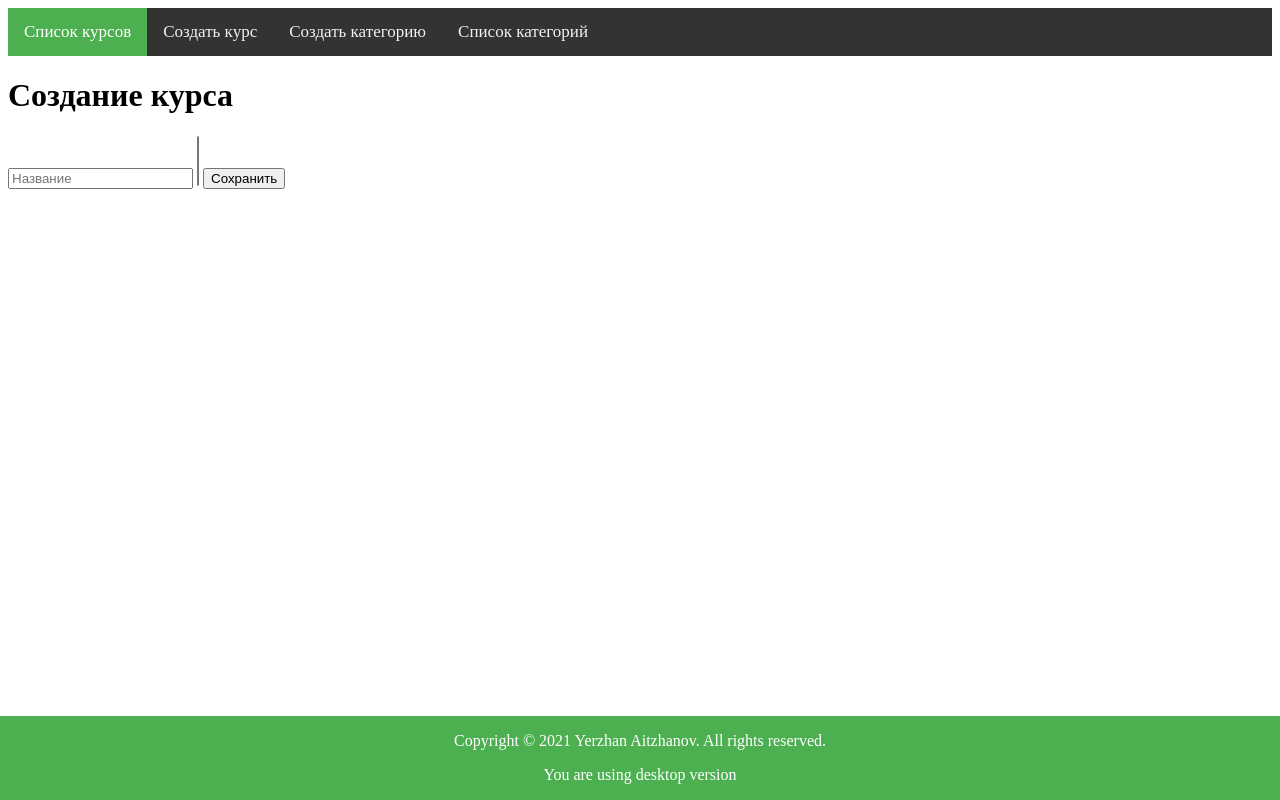
After one commit to yaitzhan/wsgi-framework-usage-example, a Python web app: template templates/create_course.html in a window 1280 px wide. The commit adds this page. Run offline with Jinja, Linux system fonts and the light colour scheme; the template is opened without the code that fills it, so the values that code supplies are empty.

Commit message:
added templating hierarchy, added some new routes

```diff
--- /dev/null
+++ b/templates/base.html
@@ -0,0 +1,74 @@
+<!DOCTYPE html>
+<html lang="en">
+<head>
+    <meta charset="UTF-8" name="viewport" content="width=device-width, initial-scale=1.0, user-scalable=no, maximum-scale=1.0, minimum-scale=1.0">
+    <title>
+        {% block title %}
+        {% endblock %}
+    </title>
+    <style>
+        .footer {
+           position: fixed;
+           left: 0;
+           bottom: 0;
+           width: 100%;
+           background-color: #4caf50;
+           color: white;
+           text-align: center;
+        }
+
+        .header {
+           position: fixed;
+           left: 0;
+           top: 0;
+           width: 100%;
+           background-color: #fcba03;
+           color: white;
+           text-align: center;
+        }
+
+        ul {
+            list-style-type: none;
+            margin: 0;
+            padding: 0;
+        }
+
+        .topnav {
+            overflow: hidden;
+            background-color: #333;
+        }
+
+        .topnav a {
+            float: left;
+            color: #f2f2f2;
+            text-align: center;
+            padding: 14px 16px;
+            text-decoration: none;
+            font-size: 17px;
+        }
+
+        .topnav a:hover {
+            background-color: #ddd;
+            color: black;
+        }
+
+        .topnav a.active {
+            background-color: #4CAF50;
+            color: white;
+        }
+    </style>
+</head>
+<body>
+    {% include "navbar.html" %}
+    {% block body %}
+    {% endblock %}
+<div class="footer">
+    <p>Copyright © 2021 Yerzhan Aitzhanov. All rights reserved.</p>
+    {% if mobile %}
+        <p>You are using mobile version</p>
+    {% else %}
+        <p>You are using desktop version</p>
+    {% endif %}
+</div>
+</body>
+</html>
--- /dev/null
+++ b/templates/create_course.html
@@ -0,0 +1,16 @@
+{% extends "base.html" %}
+{% block title %}
+Создание курса
+{% endblock %}
+{% block body %}
+<h1>Создание курса</h1>
+<form method="post">
+    <input type="text" name="name" placeholder="Название">
+    <select size="3" name="category_id">
+        {% for item in categories %}
+        <option value="{{item.id}}">{{item.name}}</option>
+        {% endfor %}
+    </select>
+    <button type="submit">Сохранить</button>
+</form>
+{% endblock %}
--- /dev/null
+++ b/templates/navbar.html
@@ -0,0 +1,6 @@
+<div class="topnav">
+    <a class="active" href="/">Список курсов</a>
+    <a href="/create_course/">Создать курс</a>
+    <a href="/create_category/">Создать категорию</a>
+    <a href="/category_list/">Список категорий</a>
+</div>
```
Also changed, not shown: templates/about.html (+7 -15 lines), templates/category_list.html (added, +14 -0 lines), templates/contacts.html (+7 -10 lines), templates/course_list.html (added, +14 -0 lines), templates/create_category.html (added, +16 -0 lines), templates/index.html (deleted, +0 -15 lines), urls.py (+7 -2 lines), views.py (+24 -0 lines).
